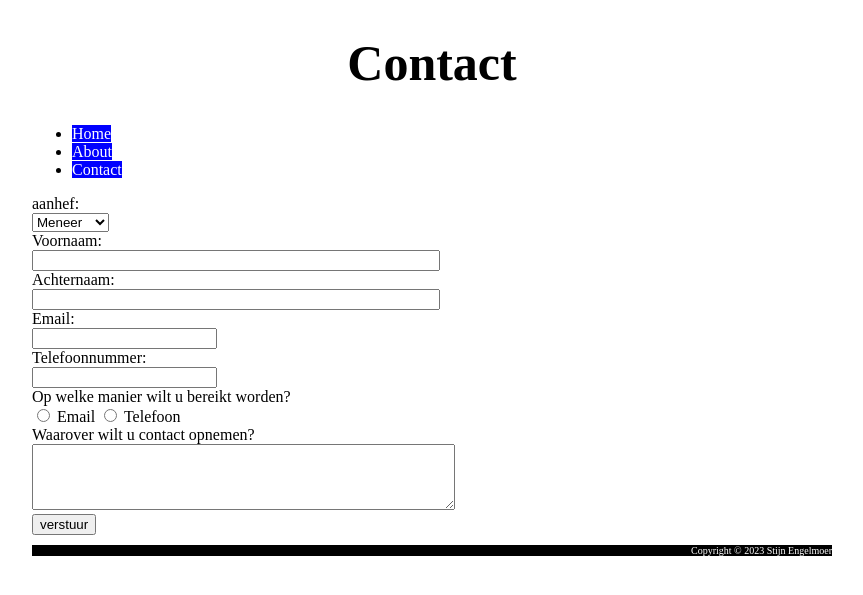
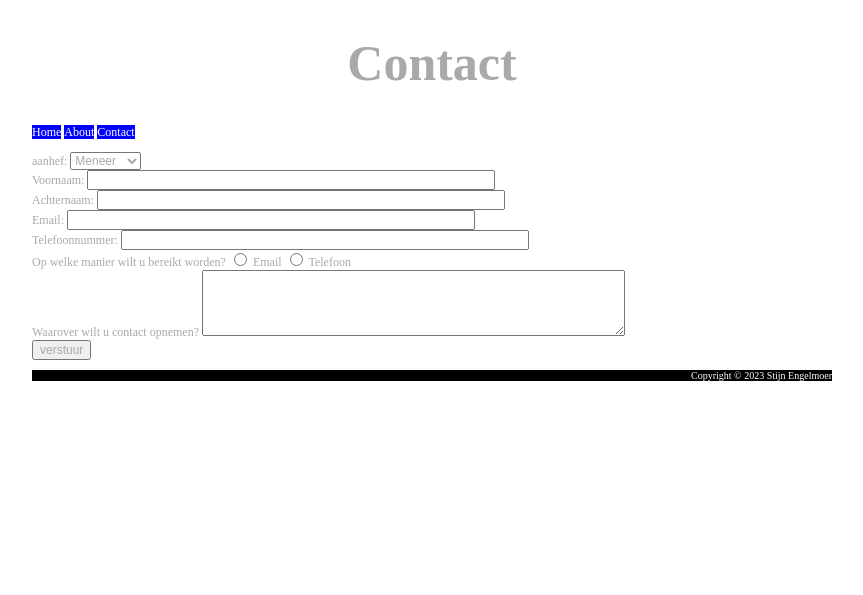
Before and after one commit to JeroenHeemskerk/educom-webshop-basis-1691483875, a PHP site: page /contact.html in a window 1280 px wide. Shown: the top 595 px of the page, without its empty margins (208-1071 px from the left). Run offline with PHP 8.4, Linux system fonts and the light colour scheme.

Commit message:
verder gegaan met opdracht #3

```diff
--- a/CSS/stylesheet.css
+++ b/CSS/stylesheet.css
@@ -1,10 +1,36 @@
 body {
+  font-size: 12px;
+  color: darkgray;
   max-width: 800px;
   margin: auto;
+}
+select {
+    font-size: 12px;
+    color: darkgray;
+}
+input {
+    font-size: 12px;
+    color: darkgray;
 }
 h1 {
     font-size: 50px;
     text-align: center;
+}
+a {
+    text-decoration: none;
+    color: white;
+    background-color: blue;
+}
+input[type=text],[type=tel],[type=email] {
+    width: 400px;
+}
+ul[name=menu] {
+    list-style-type: none;
+    padding-left: 0;
+}
+li[name=menuitem] {
+    display: inline-block;
+
 }
 footer {
     background-color: black;
@@ -12,11 +38,3 @@ footer {
     font-size: 10px;
     text-align: right;
 }
-a {
-    text-decoration: none;
-    color: white;
-    background-color: blue;
-}
-input[type=text] {
-    width: 400px;
-}
--- a/contact.html
+++ b/contact.html
@@ -2,53 +2,41 @@
 <html>
     <head>
         <link rel="stylesheet" href="CSS/stylesheet.css">
+        <h1>Contact</h1>
     </head>
     <body>
-        <h1>Contact</h1>
-            <ul>
-                <li><a href="index.html">Home</a></li>
-                <li><a href="about.html">About</a></li>
-                <li><a href="contact.html">Contact</a></li>
+            <ul name="menu">
+                <li name="menuitem"><a href="index.html">Home</a></li>
+                <li name="menuitem"><a href="about.html">About</a></li>
+                <li name="menuitem"><a href="contact.html">Contact</a></li>
             </ul>
         <form>
             <div>
                 <label for="Pref">aanhef:</label>
-            </div>
-            <div>
-                    <select name="Pref" id="Pref">
-                        <option value="Sir">Meneer</option>
-                        <option value="Madam">Mevrouw</option>
-                        <option value="Nothing">Niet</option>
-                    </select>
+                <select name="Pref" id="Pref">
+                    <option value="Sir">Meneer</option>
+                    <option value="Madam">Mevrouw</option>
+                    <option value="Nothing">Niet</option>
+                </select>
             </div>
             <div>
                 <label for="Firstname">Voornaam:</label>
-            </div>
-            <div>
                 <input type="text" id="Firstname" name="Firstname">
             </div>
             <div>
                 <label for="Lastname">Achternaam:</label>
-            </div>
-            <div>
                 <input type="text" id="Lastname" name="Lastname">
             </div>
             <div>
                 <label for="Email">Email:</label>
-            </div>
-            <div>
                 <input type="email" id="Email" name="Email">
             </div>
             <div>
                 <label for="PhoneNum">Telefoonnummer:</label>
-            </div>
-            <div>
                 <input type="tel" id="PhoneNum" name="PhoneNum">
             </div>
             <div>
                 <label for="ComPref">Op welke manier wilt u bereikt worden?</label>
-            </div>
-            <div>
                 <input type="radio" id="mail" name="ComPref" value="Email">
                 <label for="mail">Email</label>
                 <input type="radio" id="phone" name="ComPref" value="Phone">
@@ -56,8 +44,6 @@
             </div>
             <div>
                 <label for="Feedback">Waarover wilt u contact opnemen?</label>
-            </div>
-            <div>
                 <textarea id="Feedback" name="Feedback" rows="4" cols="50"></textarea><br>
                 <input type="submit" value="verstuur">
             </div>
```
Also changed, not shown: about.html (+5 -5 lines), index.html (+5 -5 lines).
